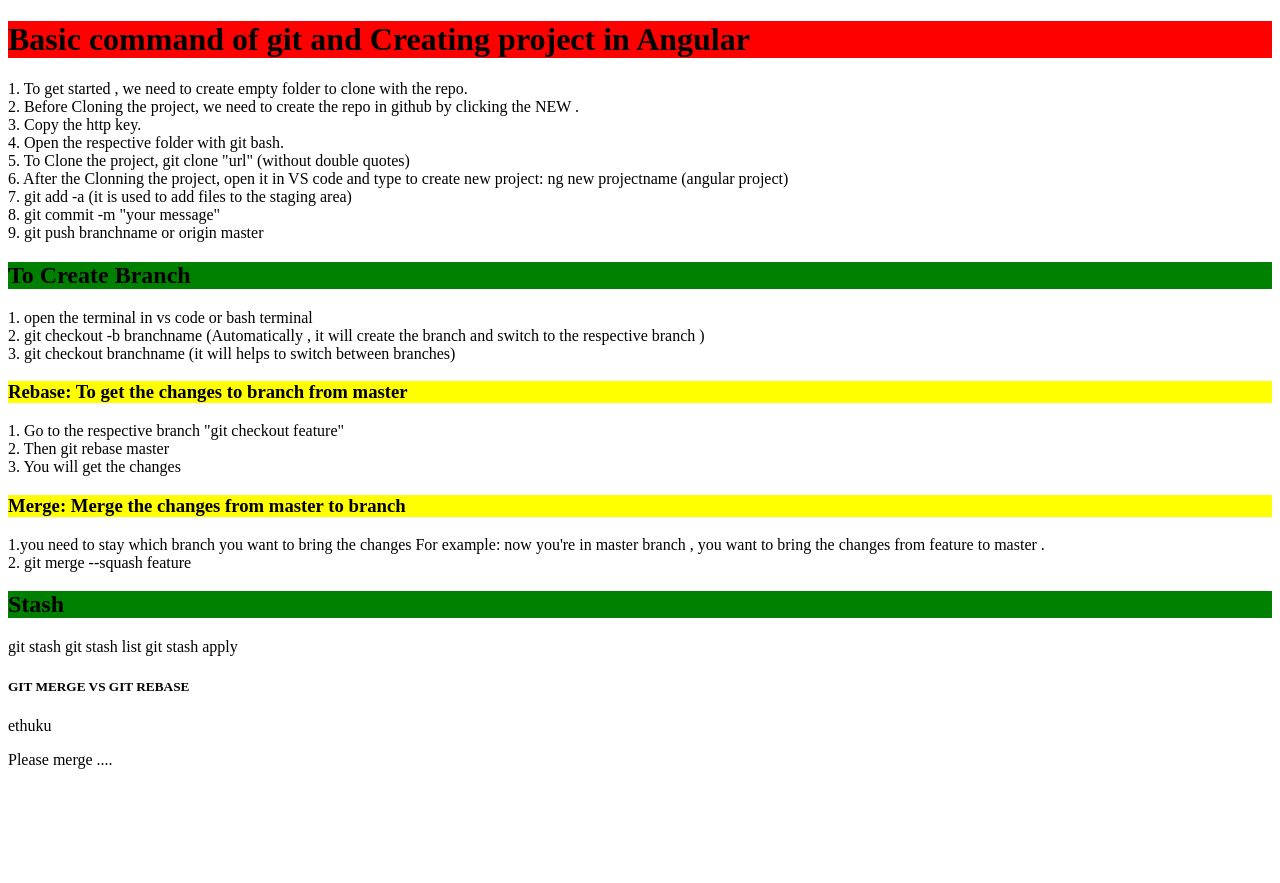
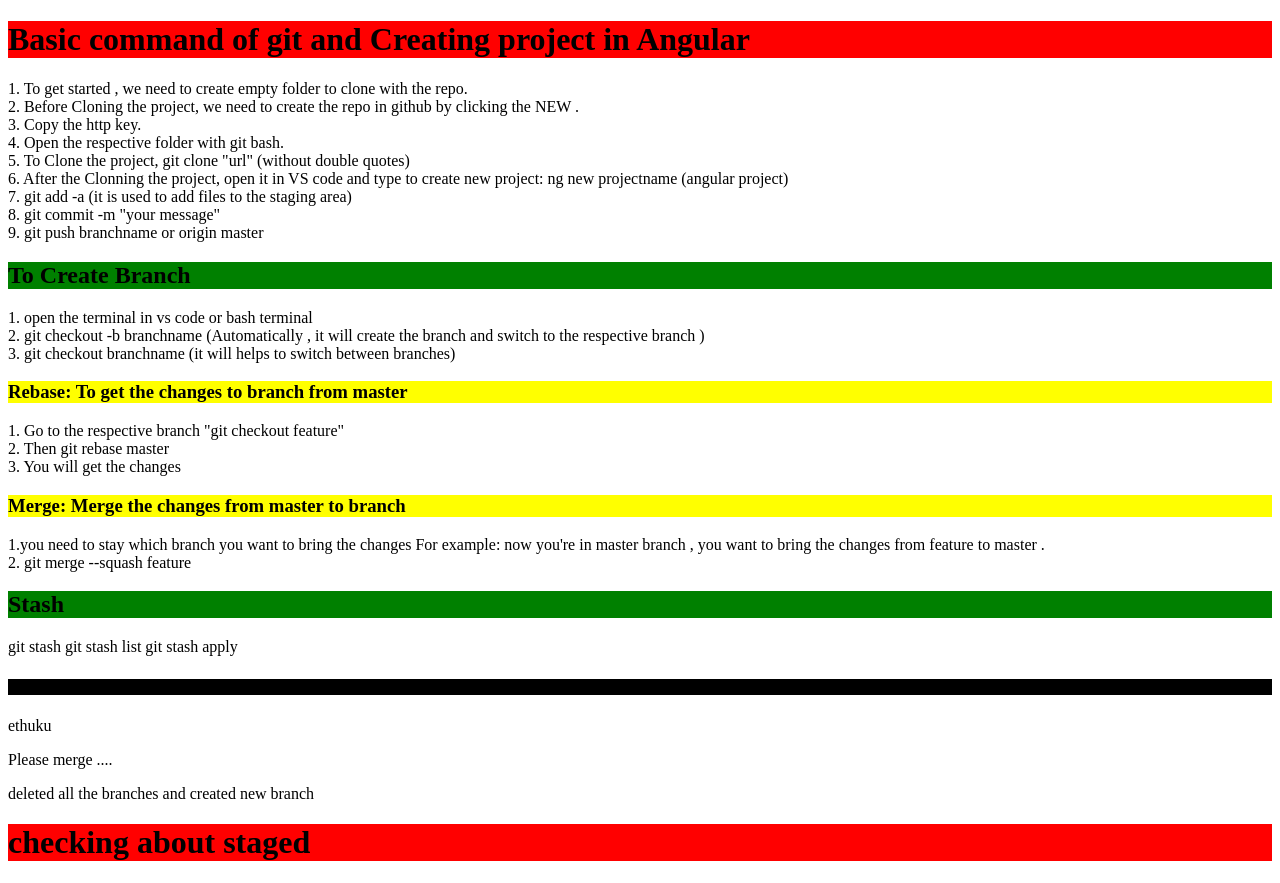
Before and after one commit to Irshmincer/study_git, an Angular app: page / in a window 1280 px wide. Before the commit the page ends 800 px from the top, so only its background shows below. Built offline with nearby package versions, Linux system fonts and the light colour scheme.

Commit message:
test2 created for merge

```diff
--- a/src/app/app.component.html
+++ b/src/app/app.component.html
@@ -49,3 +49,10 @@
 
  <p> Please merge ....
    </p>
+
+
+<p>deleted all the branches and created new branch </p>
+
+
+
+<h1>checking about staged </h1>
--- a/src/app/app.component.scss
+++ b/src/app/app.component.scss
@@ -10,3 +10,6 @@ h3{
 p{
     text-shadow: 5in;
 }
+h5{
+    background: black;
+}
```
